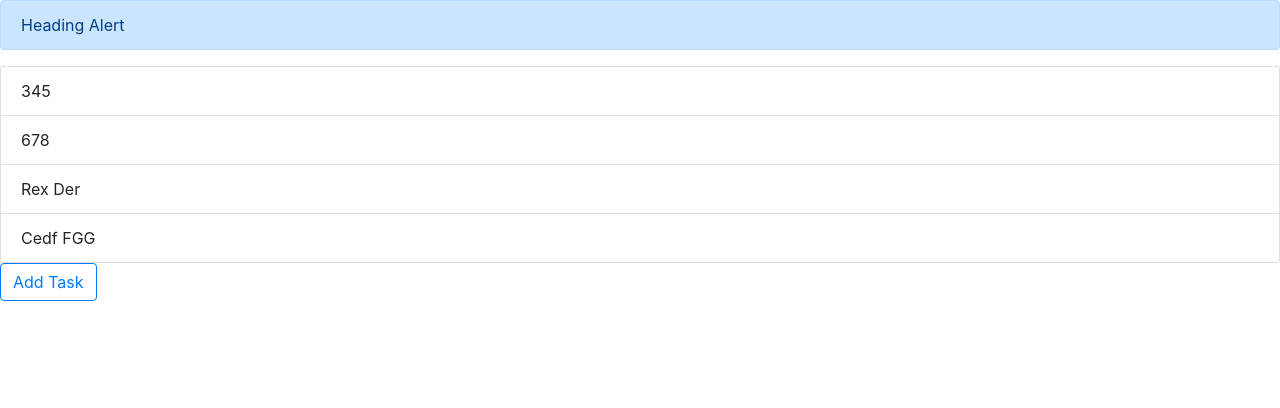
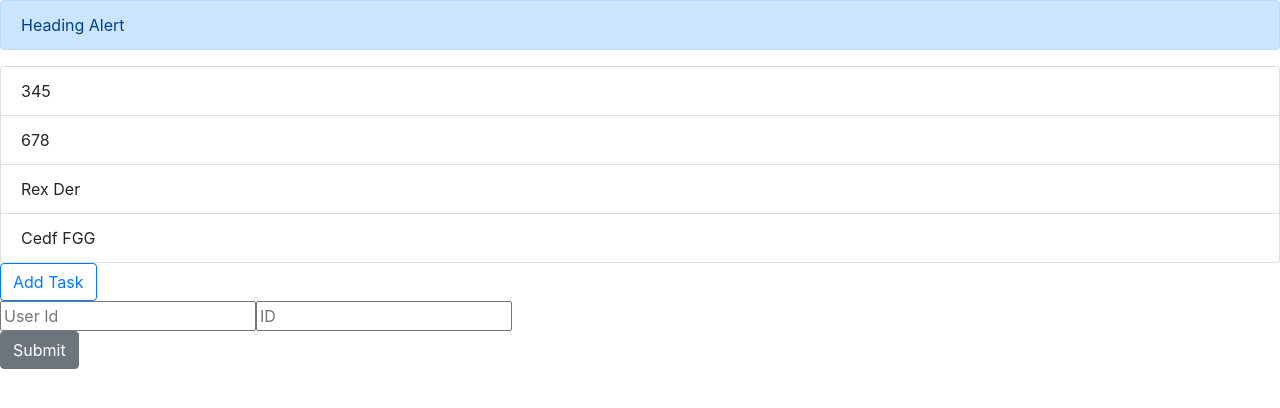
Before and after one commit to ShornJacob/reduxtemplate, a React (Create React App) app: page / in a window 1280 px wide. Shown: the top 408 px of the page. Built offline with nearby package versions, Linux system fonts and the light colour scheme.

Commit message:
Made a redux form

```diff
--- a/src/App.js
+++ b/src/App.js
@@ -1,11 +1,12 @@
 import React from 'react'
 import Header from './components/Header'
 import {Tasks} from './components/Tasks'
+import TaskForm from './components/TaskForm'
 
 //return is implicit in arrow function
 //App =  <div><Header /></div>
 //omitting arrow function will cause error. "Check the render method of `App`."
 //Element type is invalid: expected a string (for built-in components) or a class/function (for composite components) but got: object.
-const App = () =>    <div><Header /><Tasks/></div>
+const App = () =>    <div><Header /><Tasks/><TaskForm/></div>
 
 export default App
--- /dev/null
+++ b/src/components/TaskForm.js
@@ -0,0 +1,22 @@
+import React from 'react'
+import { Field, reduxForm } from 'redux-form'
+import { Label, Button, Input, Alert} from 'reactstrap';
+
+let TaskForm = ({handleSubmit}) =>
+  <form>
+    <div>
+      <Field name="userId" label="User ID" component="input" type={"number"} placeholder="User Id" />
+      <Field name="id" label="ID" component="input" type={"number"} placeholder="ID" />
+      <Field name="title" label="title" component="title" type={"number"} placeholder="Title" />
+      <Field name="body" label="body" component="body" type={"number"} placeholder="First Name" />
+
+      <Button  type="submit" >Submit</Button>
+    </div>
+  </form>
+
+
+TaskForm = reduxForm ({
+  form : 'task'
+})(TaskForm)
+
+export default TaskForm
--- a/src/components/Tasks.js
+++ b/src/components/Tasks.js
@@ -35,7 +35,7 @@ Tasks.propTypes = {
   };
 
 
-const mapStateToProps = (state) => ({ tasks: state })
+const mapStateToProps = (state) => ({ tasks: state.tasks })
 
 //arrow function
 //which returns an object literal ,so enclosed in () parenthesis
--- a/src/store.js
+++ b/src/store.js
@@ -1,6 +1,16 @@
-import { createStore } from 'redux'
+import { createStore, combineReducers } from 'redux'
 import taskReducer from './reducers/taskReducer'
+import { reducer as formReducer } from 'redux-form'
 
-const store = createStore(taskReducer)
+const rootReducer = combineReducers({
+    // ...your other reducers here
+    // you have to pass formReducer under 'form' key,
+    // for custom keys look up the docs for 'getFormState'
+    form: formReducer,
+    tasks: taskReducer
+  })
+
+
+const store = createStore(rootReducer)
 
 export default store
```
